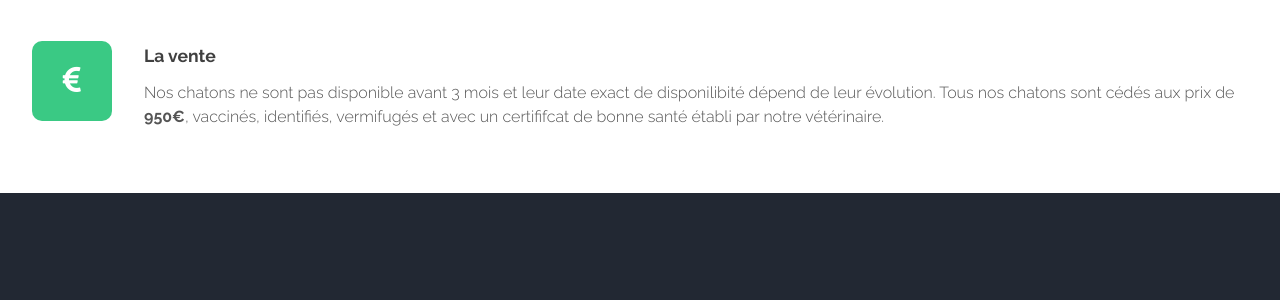
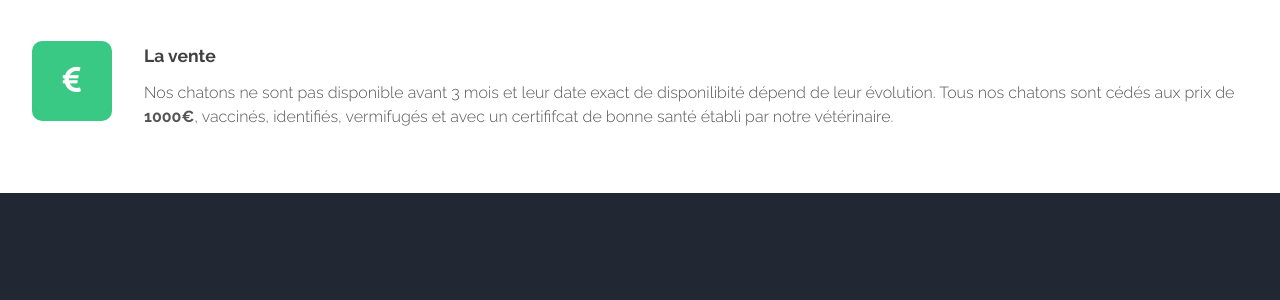
Before and after one commit to jbourcie/creolie, a Jekyll site: the page built from index.html, in a window 1280 px wide and 900 px high, scrolled down 1785 px. Shown: the part 410-710 px from the top of the window. Built offline with Jekyll 4.4.1, drawn with Linux system fonts in a browser that asks for light colours; some web fonts are replaced.

Commit message:
Update Price

```diff
--- a/_config.yml
+++ b/_config.yml
@@ -9,7 +9,7 @@ url: "http://creolie.fr" # the base hostname & protocol for your site
 #gems: [jekyll-paginate]
 gems: [jekyll-sitemap, jekyll-seo-tag]
 
-prix: 950
+prix: 1000
 siret: 830 192 472 00017
 affixe: De Créolie
 CCADDate: 27/11/2016
```
